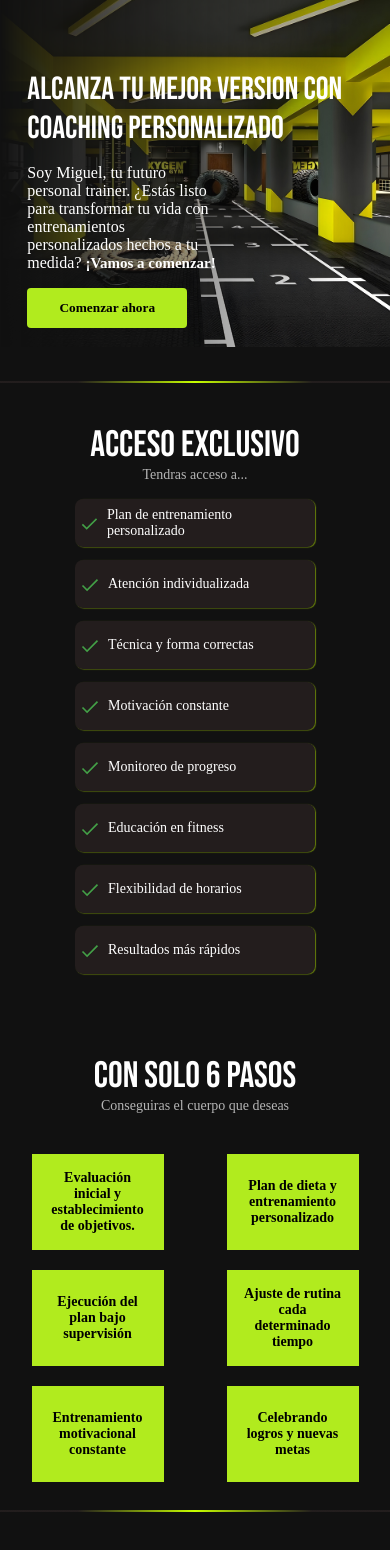
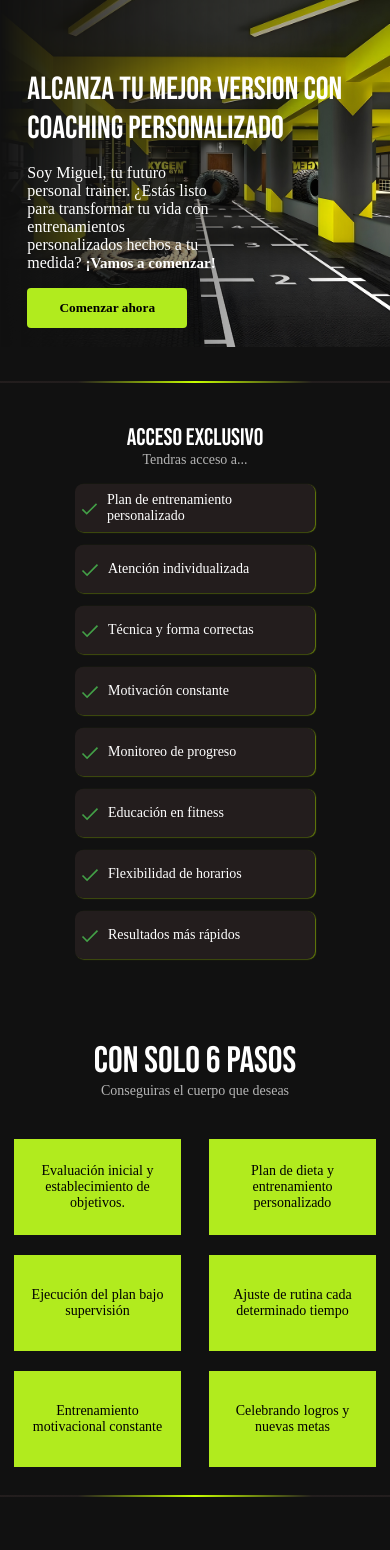
Before and after one commit to Alan-Ribeca/personal-trainer, a React (Vite) app: page / in a window 390 px wide. Shown: the top 1550 px of the page. Built offline with nearby package versions, Linux system fonts and the light colour scheme.

Commit message:
probando cosas

```diff
--- a/src/components/Comprar/comprar.scss
+++ b/src/components/Comprar/comprar.scss
@@ -200,6 +200,9 @@
 }
 
 @media screen and (min-width: 320px) and (max-width: 550px)  {
+  .containerCompra {
+    display: none;
+  }
   .titleCompra {
     font-size: 1.5rem;
   }
--- a/src/components/acceso/acceso.scss
+++ b/src/components/acceso/acceso.scss
@@ -118,6 +118,10 @@
     .cuadrados {
       grid-template-columns: repeat(1, 1fr);
     }
+
+    .titleAcceso {
+      font-size: 1.5rem;
+    }
   }
 
   .pasos {
@@ -125,8 +129,13 @@
       column-gap: 0px;
 
       .cuadradoPasos {
-        width: 130px;
+        width: 85%;
         height: 6rem;
+
+        .texto {
+          font-weight: 100;
+          width: 90%;
+        }
       }
     }
   }
```
